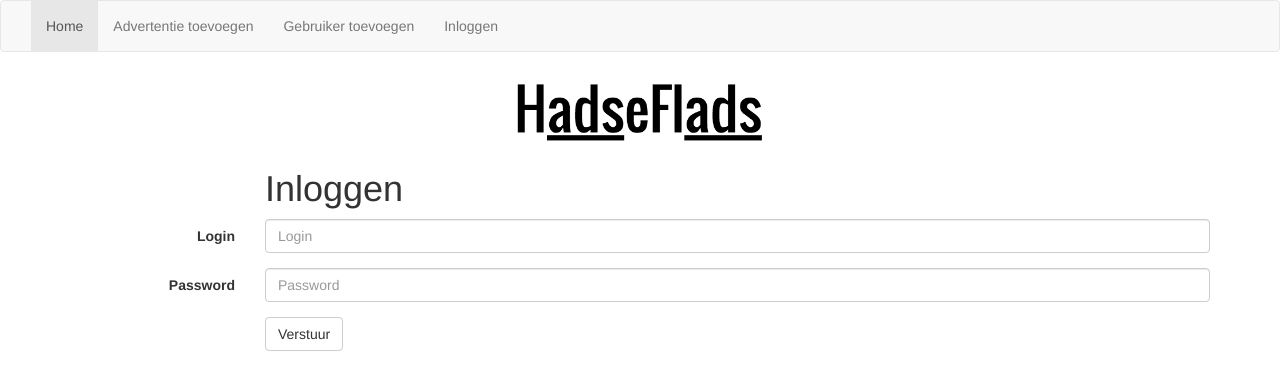
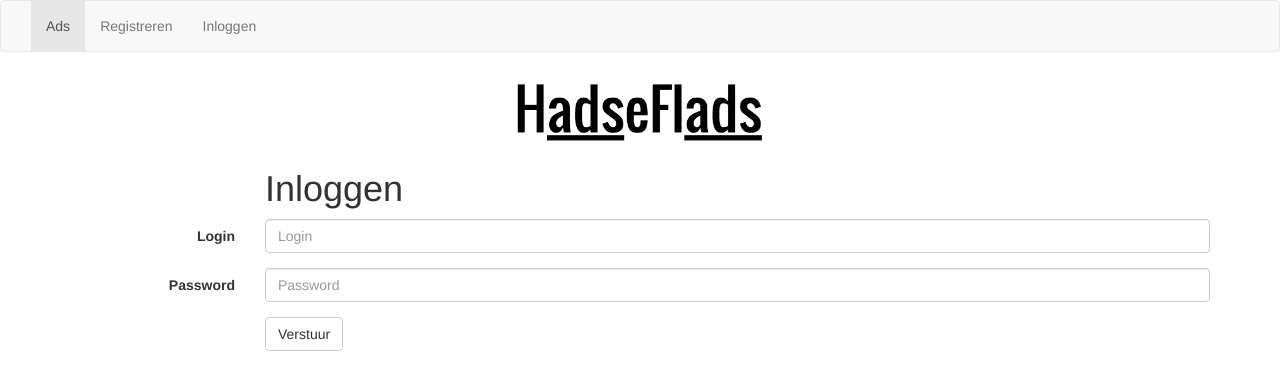
Before and after one commit to jsiewers/blogje, a PHP site: page /login.php in a window 1280 px wide. Shown: the top 390 px of the page. Run offline with PHP 8.4, Linux system fonts and the light colour scheme; some libraries are stand-ins or nearby versions.

Commit message:
Navigatie mooier maken

```diff
--- a/layout/header.php
+++ b/layout/header.php
@@ -19,9 +19,11 @@
           </div>
           <div id="navbar" class="navbar-collapse collapse">
             <ul class="nav navbar-nav">
-              <li class="active"><a href="index.php">Home</a></li>
+              <li class="active"><a href="index.php">Ads</a></li>
+  			  <?php if(isset($_SESSION['login'])) { ?>
               <li><a href="form_advertentie.php">Advertentie toevoegen</a></li>
-              <li><a href="gebruiker.php">Gebruiker toevoegen</a></li>
+               <?php } ?>
+              <li><a href="gebruiker.php">Registreren</a></li>
               <?php if(isset($_SESSION['login'])) { ?>
               <li><a href="loguit.php">Uitloggen</a></li>
                <li><img style="width:42px;height:42px;" src="img/<?php echo $_SESSION['login']['login']; ?>.png" alt="plaatje gebruiker"></li>
```
